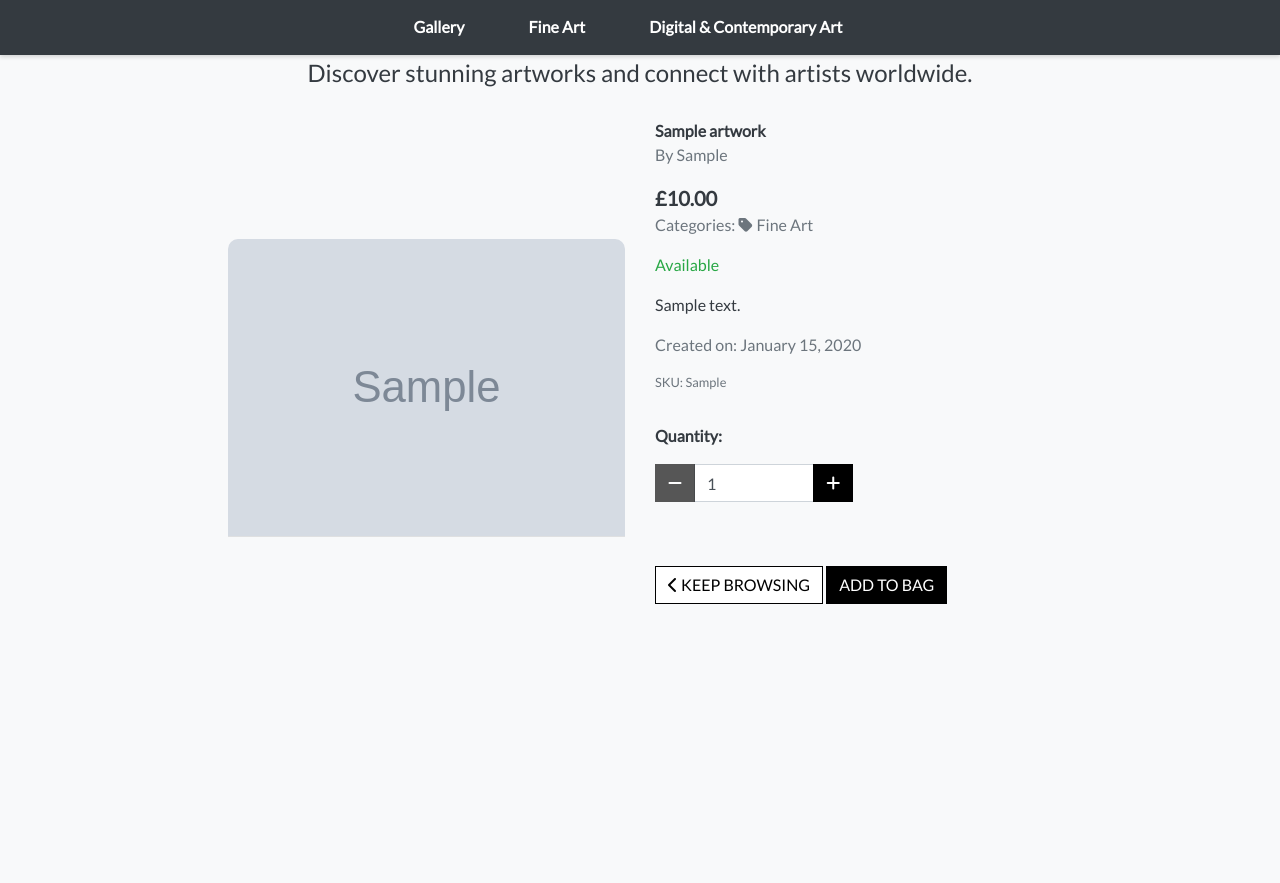
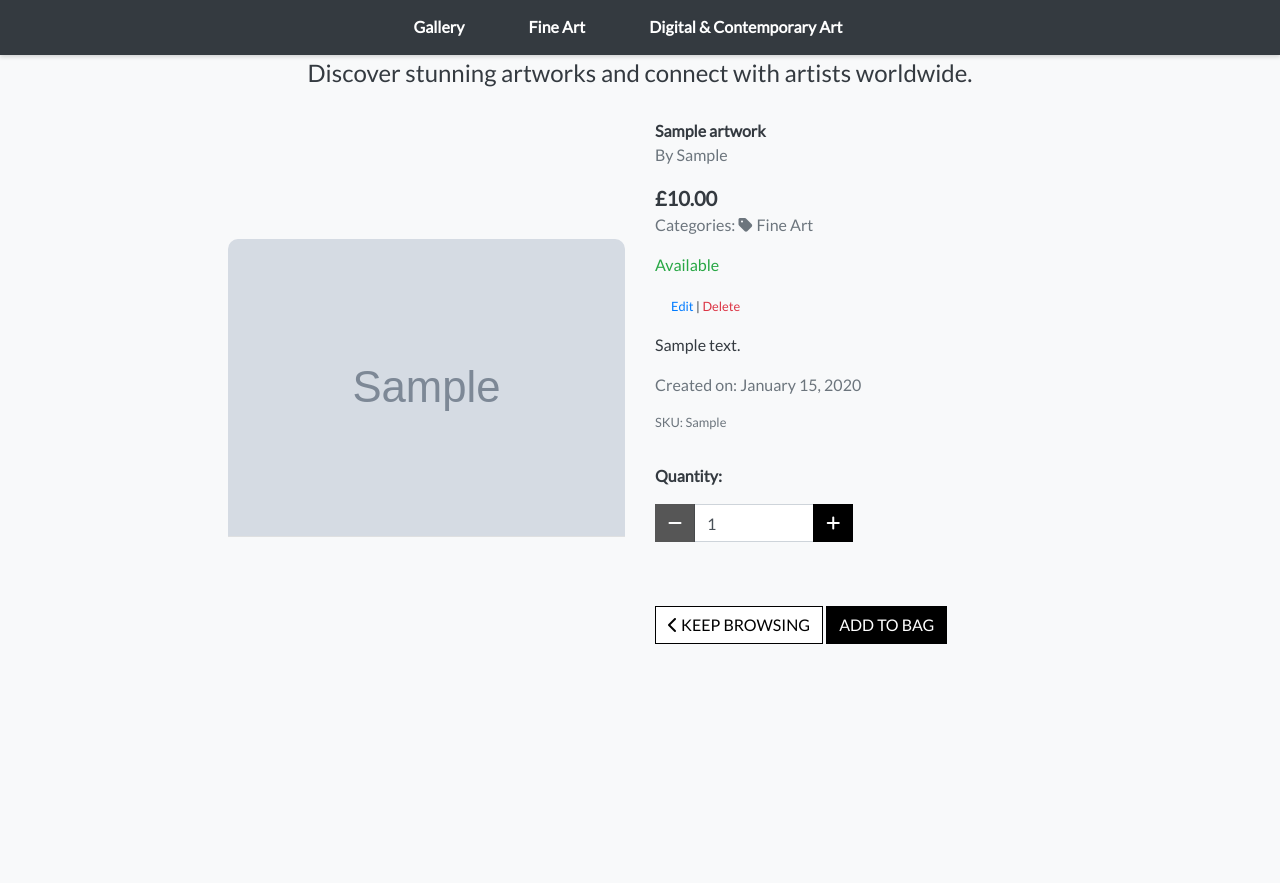
Before and after one commit to boatesj/Artorium, a Django app: page /artworks/1/ in a window 1280 px wide. Shown: the part 73-956 px from the top of the page. Run offline with Django 3.2, Linux system fonts and the light colour scheme; a user stored in the database is signed in; data comes from the database, SQL or seed files in the repository; tables that the repository leaves empty hold one stand-in row (values such as "Sample post"); grey boxes marked "Sample" are stand-in pictures; parts of the project's set-up code (start-up, migrations or seed data) failed here and were passed over; some libraries are stand-ins or nearby versions.

Commit message:
Feat: Artworks Admin - delete functionality

```diff
--- a/artworks/templates/artworks/artwork_detail.html
+++ b/artworks/templates/artworks/artwork_detail.html
@@ -44,6 +44,12 @@
                         <p class="text-success">Available</p>
                     {% else %}
                         <p class="text-danger">Sold Out</p>
+                    {% endif %}
+                    {% if request.user.is_superuser %}
+                        <small class="ml-3">
+                            <a href="{% url 'edit_artwork' artwork.id %}">Edit</a> |
+                            <a class="text-danger" href="{% url 'delete_artwork' artwork.id %}">Delete</a>
+                        </small>
                     {% endif %}
                     <p class="mt-3">{{ artwork.description }}</p>
                     <p class="text-muted">Created on: {{ artwork.created_date|date:"F d, Y" }}</p>
--- a/artworks/templates/artworks/artworks.html
+++ b/artworks/templates/artworks/artworks.html
@@ -77,6 +77,12 @@
                                                 {% endfor %}
                                             </p>
                                             {% endif %}
+                                            {% if request.user.is_superuser %}
+                                                <small class="ml-3">
+                                                    <a href="{% url 'edit_artwork' artwork.id %}">Edit</a> |
+                                                    <a class="text-danger" href="{% url 'delete_artwork' artwork.id %}">Delete</a>
+                                                </small>
+                                            {% endif %}
                                         </div>
                                     </div>
                                 </div>
--- a/artworks/templates/artworks/edit_artwork.html
+++ b/artworks/templates/artworks/edit_artwork.html
@@ -27,7 +27,7 @@
                     {% csrf_token %}
                     {{ form | crispy }}
                     <div class="text-right">
-                        <a class="btn btn-outline-black rounded-0" href="{% url 'gallery' %}">Cancel</a>
+                        <a class="btn btn-outline-black rounded-0" href="{% url 'artworks' %}">Cancel</a>
                         <button class="btn btn-black rounded-0" type="submit">Update Artwork</button>
                     </div>
                 </form>
--- a/artworks/urls.py
+++ b/artworks/urls.py
@@ -6,5 +6,5 @@ urlpatterns = [
     path('<int:artwork_id>/', views.artwork_detail, name='artwork_detail'),
     path('add/', views.add_artwork, name='add_artwork'),
     path('edit/<int:artwork_id>/', views.edit_artwork, name='edit_artwork'),
-
+    path('delete/<int:artwork_id>/', views.delete_artwork, name='delete_artwork'),
 ]
--- a/artworks/views.py
+++ b/artworks/views.py
@@ -103,15 +103,25 @@ def edit_artwork(request, artwork_id):
     if request.method == 'POST':
         form = ArtworkForm(request.POST, request.FILES, instance=artwork)
         if form.is_valid():
-            form.save()
+            artwork = form.save()
             messages.success(request, 'Artwork updated successfully!')
             return redirect(reverse('artwork_detail', args=[artwork.id]))
         else:
             messages.error(request, 'Failed to update artwork. Please ensure the form is valid.')
     else:
         form = ArtworkForm(instance=artwork)
-        messages.info(request, f'You are editing {artwork.name}')
+        messages.info(request, f'You are editing {artwork.title}')
 
     template = 'artworks/edit_artwork.html'
     context = {'form': form, 'artwork': artwork}
     return render(request, template, context)
+
+
+@login_required
+def delete_artwork(request, artwork_id):
+    artwork = get_object_or_404(Artwork, pk=artwork_id)
+    if not request.user.is_superuser and request.user != artwork.artist.user:
+        raise PermissionDenied("You do not have permission to delete this artwork.")
+    artwork.delete()
+    messages.success(request, 'Artwork deleted!')
+    return redirect(reverse('artworks'))
```
Also changed, not shown: media/artworks/Lady_of_the_Lilies.jpg.jpg (added), media/artworks/Lady_of_the_Lilies.jpg_EHHbDCU.jpg (added).
